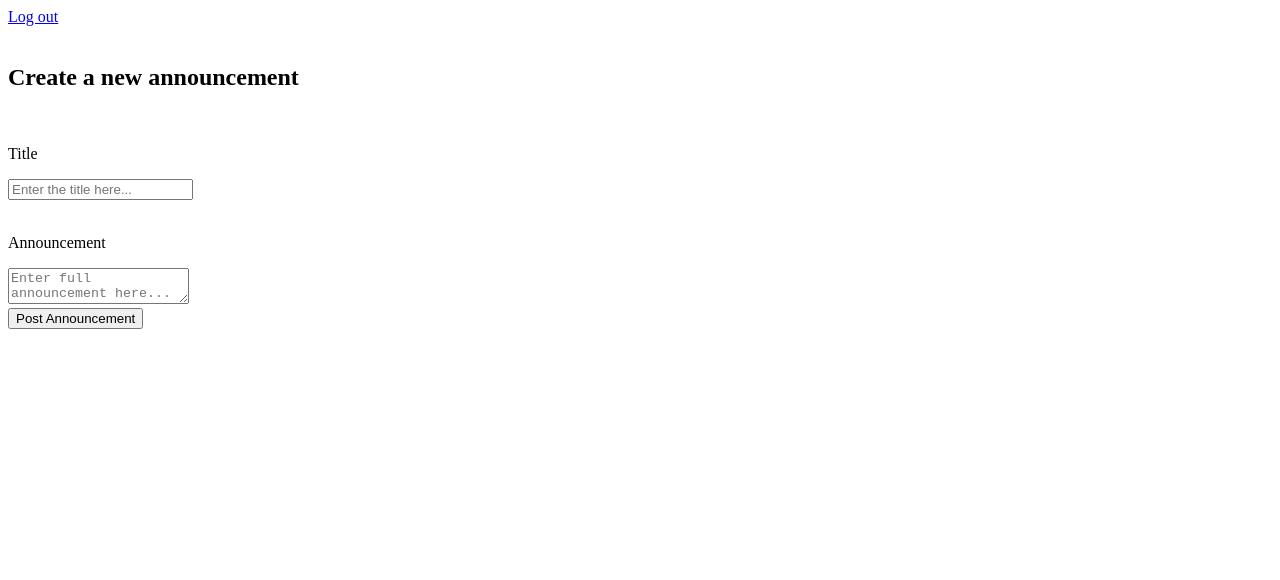
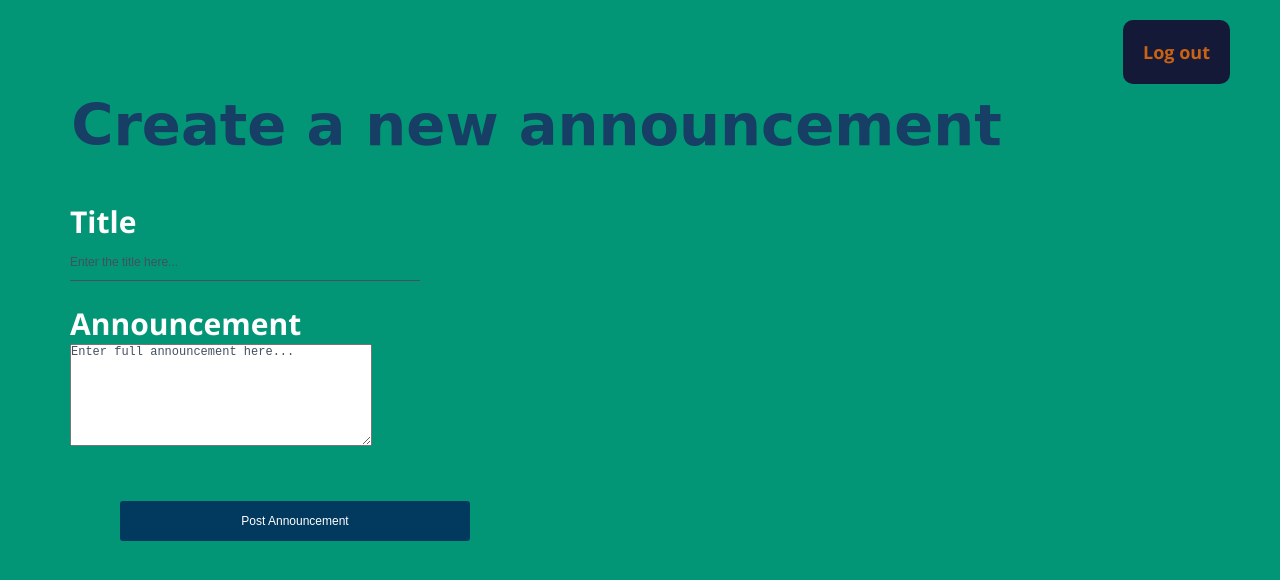
Before and after one commit to ishimwe5555/AnnounceIT, a plain HTML site: page UI/pages/create.html in a window 1280 px wide. Drawn offline with nearby package versions, Linux system fonts and the light colour scheme; the site is published under a folder, as on GitHub Pages, so addresses that start at the root find nothing; a web font is replaced by a local one.

Commit message:
Linking cs

```diff
--- a/UI/pages/create.html
+++ b/UI/pages/create.html
@@ -4,7 +4,7 @@
         <head>
             <title>Create New</title>
 
-        <link href="/css/style.css" rel="stylesheet" type="text/css">
+        <link href="../css/style.css" rel="stylesheet" type="text/css">
 <link href='https://fonts.googleapis.com/css?family=Open+Sans:400,300,700' rel='stylesheet' type='text/css'>
 <link href='https://fonts.googleapis.com/css?family=Sofia' rel='stylesheet' type='text/css'>
 </head>
```
Also changed, not shown: UI/pages/home.html (+1 -1 lines), UI/pages/login.html (+1 -1 lines), UI/pages/reset.html (+1 -1 lines), UI/pages/view_all.html (+1 -1 lines).
